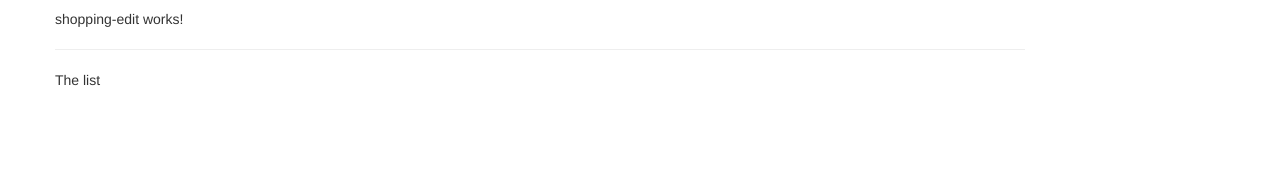
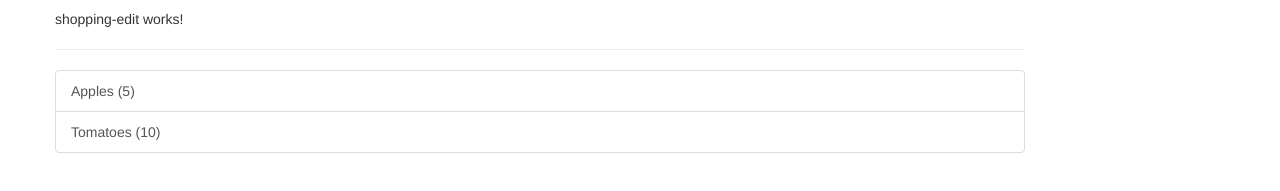
Before and after one commit to we-live-inside-a-dream/angular-shoppingList-app, an Angular app: page / in a window 1280 px wide. Shown: the part 269-460 px from the top of the page. Built offline with nearby package versions, Linux system fonts and the light colour scheme.

Commit message:
created ingredients in the component and desplayed the name and the amount

```diff
--- a/src/app/shopping-list/shopping-list.component.html
+++ b/src/app/shopping-list/shopping-list.component.html
@@ -2,6 +2,9 @@
     <div class="col-xs-10">
         <app-shopping-edit></app-shopping-edit>
         <hr>
-        <p>The list</p>
+        <ul class="list-group">
+            <a class="list-group-item" style="cursor: pointer" *ngFor="let ingredient of ingredients">
+            {{ingredient.name}} ({{ingredient.amount}})</a>
+        </ul>
     </div>
 </div>
--- a/src/app/shopping-list/shopping-list.component.ts
+++ b/src/app/shopping-list/shopping-list.component.ts
@@ -1,4 +1,5 @@
 import { Component, OnInit } from '@angular/core';
+import { Ingredient } from '../shared/ingredient.model';
 
 @Component({
   selector: 'app-shopping-list',
@@ -6,6 +7,11 @@
   styleUrls: ['./shopping-list.component.css']
 })
 export class ShoppingListComponent implements OnInit {
+  ingredients: Ingredient[] = [
+    new Ingredient('Apples', 5),
+    new Ingredient('Tomatoes', 10),
+  ];
+
 
   constructor() { }
 
```
